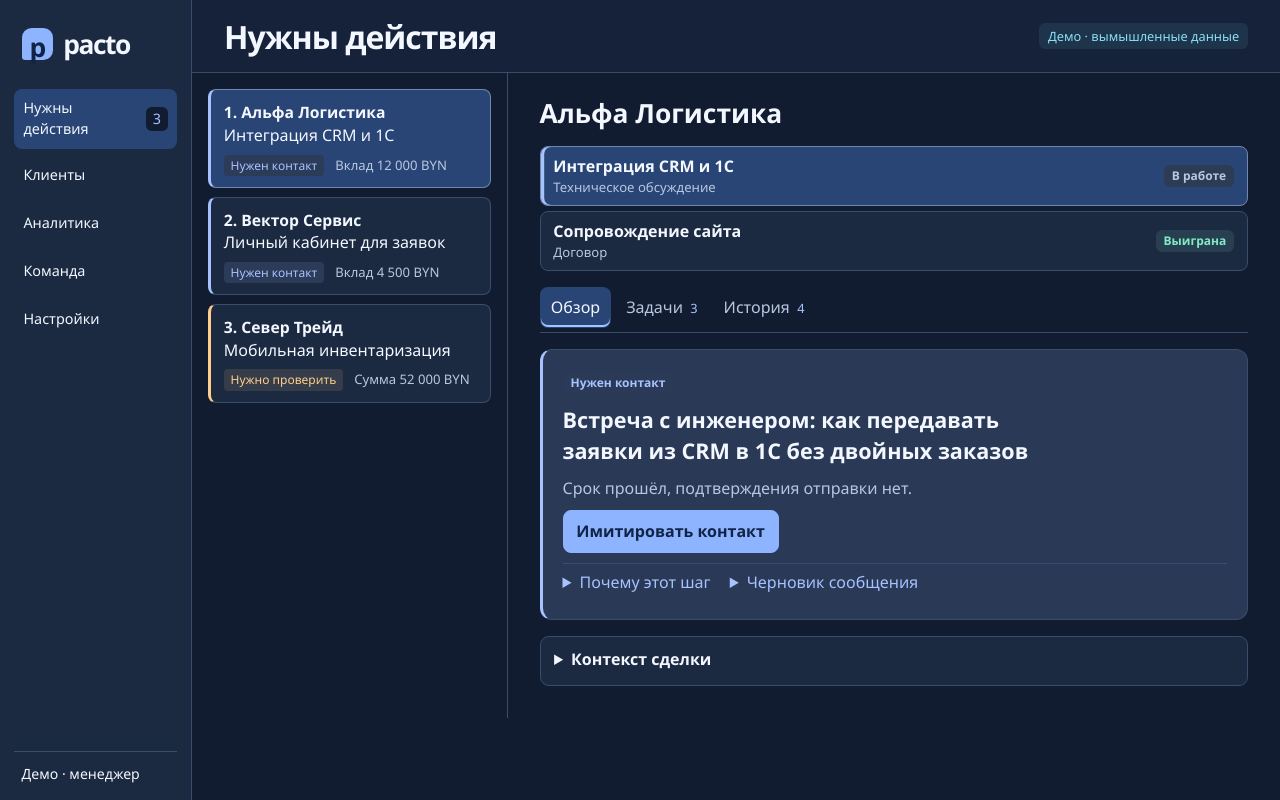
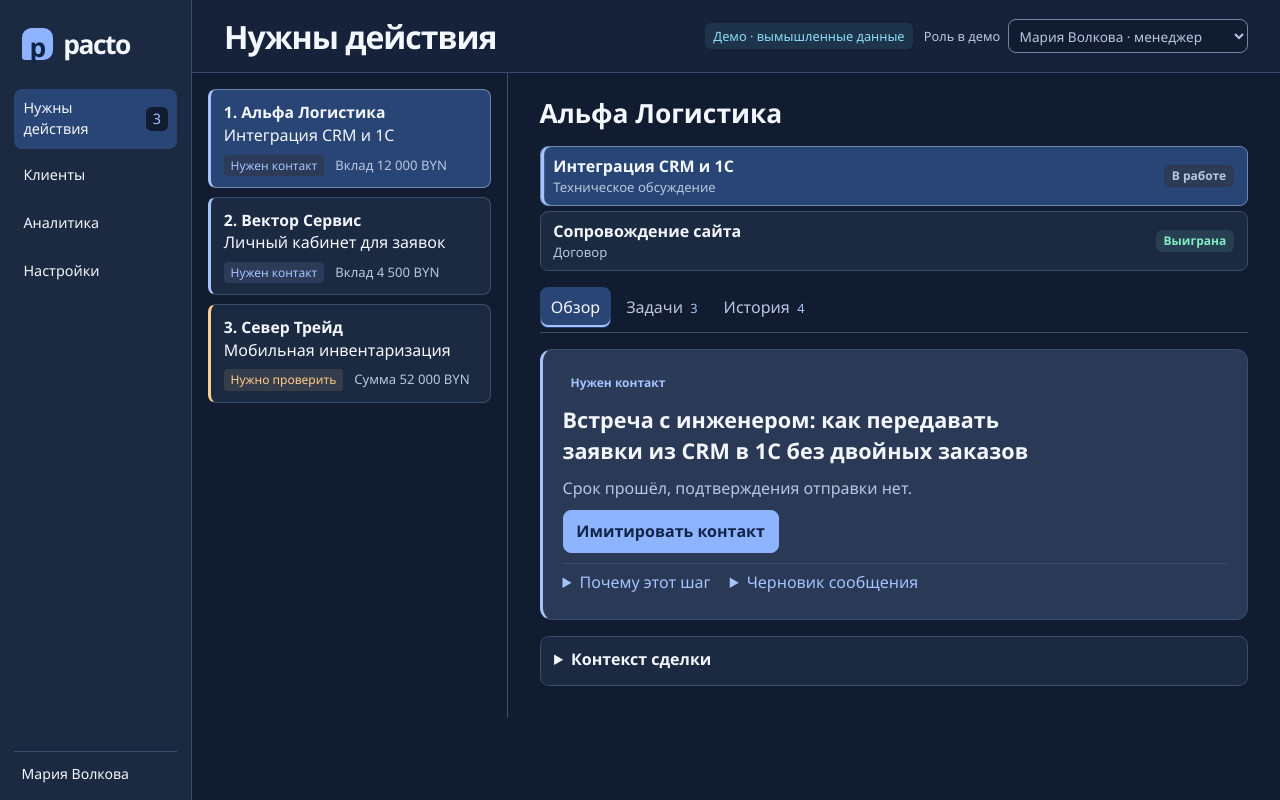
Before and after one commit to error999777/pacto-demo, a plain HTML site: page index.html in a window 1280 px wide. Drawn offline with Linux system fonts and the light colour scheme.

Commit message:
Show the team demo only under the leader role

```diff
--- a/assets/pipeline.css
+++ b/assets/pipeline.css
@@ -34,6 +34,8 @@
 .heading-actions:not(:has(> :not([hidden]))) { display: none; }
 .demo-label { color: var(--cyan); background: #1d344b; padding: .25rem .55rem; border-radius: .38rem; font-size: .8rem; }
 .preview-bar button { font-size: .8rem; min-height: 2.2rem; }
+.demo-role { display: flex; flex-wrap: wrap; align-items: center; gap: .28rem .5rem; font-size: .8rem; color: var(--muted); }
+.demo-role select { font-size: .85rem; min-height: 2.15rem; padding: .3rem .4rem; }
 .pipeline { grid-template-columns: minmax(15rem, .58fr) minmax(0, 1.42fr); }
 .pipeline .queue { padding: var(--space-3); }
 .pipeline .detail { overflow-wrap: anywhere; padding-block: var(--space-4) var(--space-5); }
--- a/assets/pipeline.js
+++ b/assets/pipeline.js
@@ -19,6 +19,7 @@ const actors = {client: "Клиент", manager: "Менеджер", unknown: "
 const previewPath = ["contacted", "invited", "meeting_held"];
 let snapshots = [];
 let snapshotIndex = 0;
+let demoRole = "manager";
 let data;
 let view = entrance();
 let customerId;
@@ -42,6 +43,7 @@ const date = value => value ? dateFormat.format(new Date(value)) : "";
 const money = value => numberFormat.format(value) + " BYN";
 const entity = (items, id) => items.find(item => item.id === id);
 const canEdit = () => data.role === "manager";
+const canManageTeam = () => data.role === "lead";
 const clientDeals = id => data.deals.filter(deal => deal.client_id === id);
 const clientCalls = id => data.calls.filter(call => call.client_id === id);
 
@@ -91,18 +93,25 @@ function showLogin() {
   $("access-code").focus();
 }
 
+function demoSnapshot() {
+  return {...snapshots[snapshotIndex], role: demoRole,
+    name: demoRole === "lead" ? "Анна Соколова" : "Мария Волкова",
+    member_id: demoRole === "lead" ? "local-lead" : "local-manager"};
+}
+
 async function refresh() {
-  data = preview ? snapshots[snapshotIndex] : await api("/api/pipeline");
+  data = preview ? demoSnapshot() : await api("/api/pipeline");
   $("login").hidden = true;
   $("workspace").hidden = false;
   $("logout").hidden = preview;
-  $("actor").textContent = preview ? "Демо · менеджер" : data.name;
+  $("actor").textContent = data.name;
   $("preview-bar").hidden = !preview;
   $("reset-preview").hidden = snapshotIndex === 0;
   render();
 }
 
 function setView(next) {
+  if (next === "team" && !canManageTeam()) return;
   view = next;
   customerId = dealId = focusedCall = undefined;
   allCalls = true;
@@ -132,6 +141,8 @@ function finance(deal) {
 }
 
 function render() {
+  if (view === "team" && !canManageTeam()) view = "queue";
+  $("nav").querySelector('[data-view="team"]').hidden = !canManageTeam();
   const labels = {queue: "Нужны действия", clients: "Клиенты", results: "Аналитика", team: "Команда", settings: "Настройки"};
   $("title").textContent = labels[view];
   for (const button of $("nav").querySelectorAll("[data-view]")) {
@@ -638,10 +649,16 @@ $("import-form").addEventListener("submit", event => {
 });
 $("reset-preview").addEventListener("click", () => {
   snapshotIndex = 0;
-  data = snapshots[0];
+  data = demoSnapshot();
   $("reset-preview").hidden = true;
   setView("queue");
   notify("Демо возвращено к началу.");
+});
+$("demo-role").addEventListener("change", event => {
+  if (!preview) return;
+  demoRole = event.target.value;
+  if (demoRole === "lead" && entrance() === "team") view = "team";
+  run(null, refresh);
 });
 
 async function start() {
--- a/assets/team.js
+++ b/assets/team.js
@@ -25,7 +25,6 @@ const demoTeam = [
 ];
 
 const teamRows = () => preview ? demoTeam : data.team;
-const canManageTeam = () => preview || data.role === "lead";
 
 function statusMatches(member, filter) {
   if (filter === "all") return true;
--- a/index.html
+++ b/index.html
@@ -34,7 +34,7 @@
         <button type="button" data-view="queue">Нужны действия <span id="queue-count"></span></button>
         <button type="button" data-view="clients">Клиенты</button>
         <button type="button" data-view="results">Аналитика</button>
-        <button type="button" data-view="team">Команда</button>
+        <button type="button" data-view="team" hidden>Команда</button>
         <button type="button" data-view="settings">Настройки</button>
       </nav>
       <footer class="account">
@@ -48,6 +48,12 @@
         <div class="heading-actions">
           <div class="preview-bar" id="preview-bar" hidden>
             <span class="demo-label">Демо · вымышленные данные</span>
+            <label class="demo-role" for="demo-role">Роль в демо
+              <select id="demo-role" name="demo_role">
+                <option value="manager">Мария Волкова · менеджер</option>
+                <option value="lead">Анна Соколова · руководитель</option>
+              </select>
+            </label>
             <button type="button" id="reset-preview" hidden>Начать заново</button>
           </div>
           <button type="button" id="open-import" hidden>Загрузить данные</button>
```
